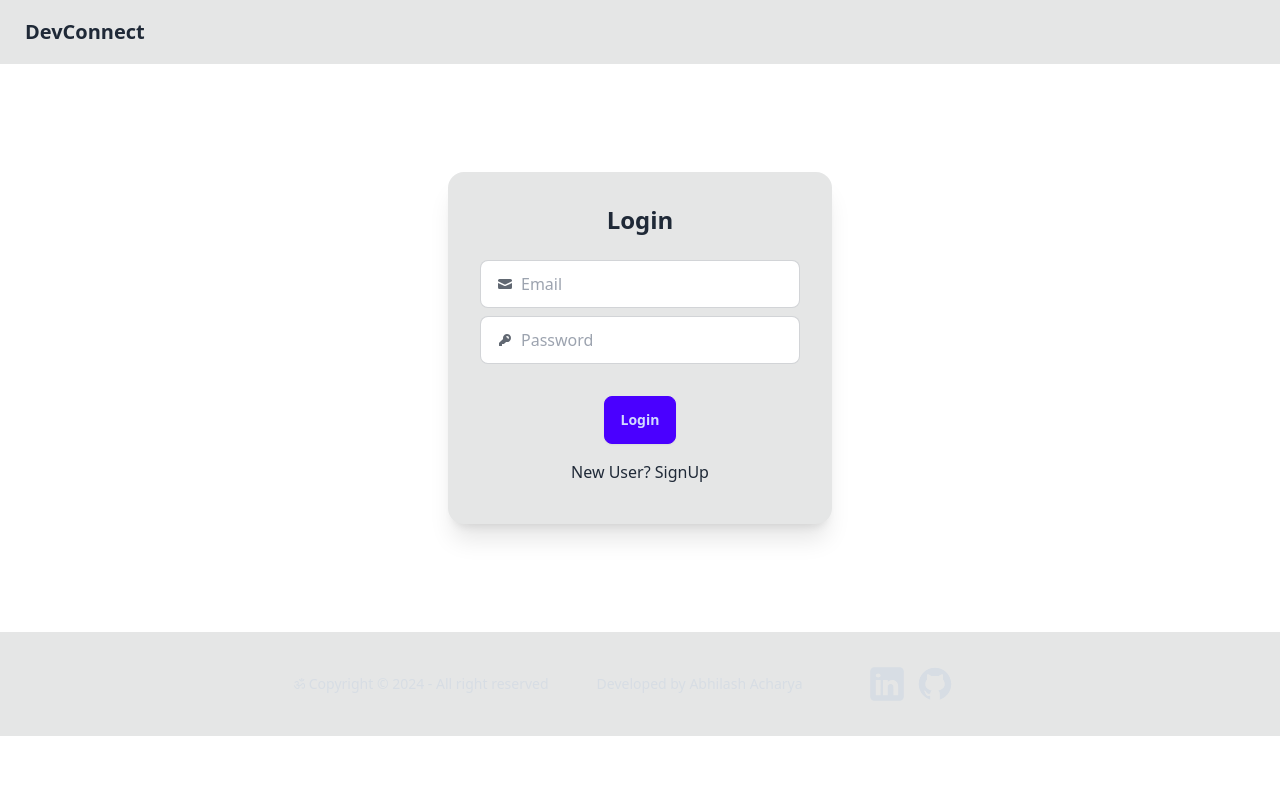
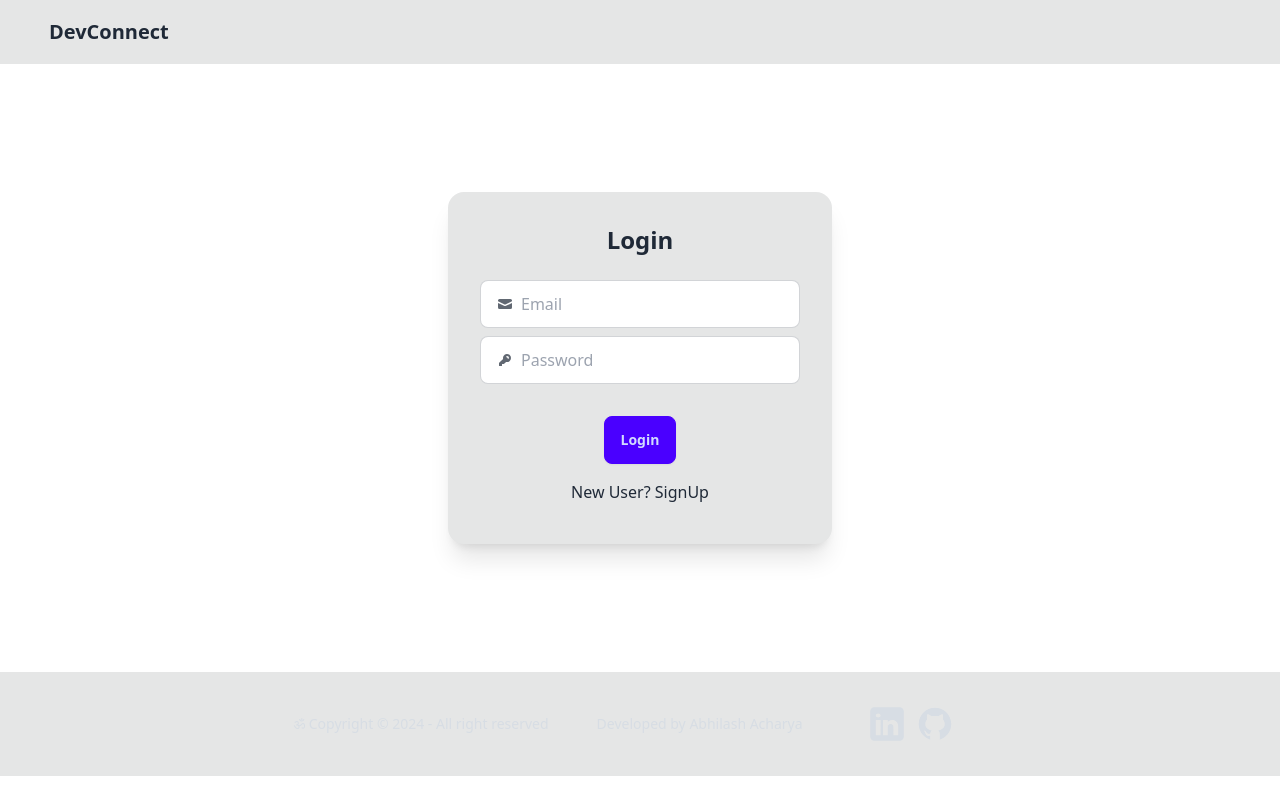
Before and after one commit to AbhilashAcharyaS/DevConnect-UI-React, a React (Vite) app: page /login in a window 1280 px wide. Built offline with nearby package versions, Linux system fonts and the light colour scheme; no server answers.

Commit message:
responsive UI: chat page

```diff
--- a/src/components/Chat.jsx
+++ b/src/components/Chat.jsx
@@ -90,7 +90,7 @@ const Chat = () => {
   };
 
   return (
-    <div className="w-3/4 mx-auto border border-gray-600 m-5 h-[70vh] flex flex-col rounded-xl bg-base-300">
+    <div className="w-11/12 md:w-1/2 mx-auto border border-gray-600 m-5 h-[71vh] flex flex-col rounded-xl bg-base-300">
       <div className="flex justify-center border-b">
         <div className="btn btn-ghost btn-circle avatar my-2">
           <img
@@ -119,8 +119,8 @@ const Chat = () => {
               }
             >
               <div className="chat-header">
-                {msg.firstName}
-                <time className="text-xs opacity-50">{msg.time}</time>
+                {msg?.firstName}
+                <time className="text-xs opacity-50 ml-1">{msg?.time?.toString().slice(0,10)} / {msg.time.toString().slice(11,16)} GMT</time>
               </div>
               <div className="chat-bubble">{msg.text}</div>
               {/* <div className="chat-footer opacity-50">Seen</div> */}
@@ -128,7 +128,7 @@ const Chat = () => {
           );
         })}
       </div>
-      <div className="p-5 border-t border-gray-600 flex items-center gap-2">
+      <div className="p-2 md:p-5 border-t border-gray-600 flex items-center gap-2">
         <input
           value={newMessage}
           onChange={(e) => setNewMessage(e.target.value)}
--- a/src/components/Login.jsx
+++ b/src/components/Login.jsx
@@ -62,7 +62,7 @@ function Login() {
   };
 
   return (
-    <div className="flex justify-center items-center my-16 w-full min-h-[55vh]">
+    <div className="flex justify-center items-center my-16 w-full min-h-[60vh]">
       <div className="card bg-base-300 w-80 md:w-96 shadow-xl">
         <div className="card-body">
           <h2 className="card-title justify-center mb-4 text-2xl">
--- a/src/components/Navbar.jsx
+++ b/src/components/Navbar.jsx
@@ -27,14 +27,14 @@ function Navbar() {
   }
 
   return (
-    <div className="navbar bg-base-300 w-full">
+    <div className="navbar bg-base-300 w-full md:px-8">
       <div className="flex-1">
         <Link to="/" className="btn btn-ghost text-xl">DevConnect</Link>
       </div>
       {user &&
 
       <div className="flex-none gap-2">
-        <div className="text-sm md:text-base">Welcome, {user?.firstName}</div>
+        <div className="text-sm md:text-base"> <span className="hidden md:inline">Welcome,</span> {user?.firstName}</div>
         <div className="dropdown dropdown-end">
           <div
             tabIndex={0}
```
